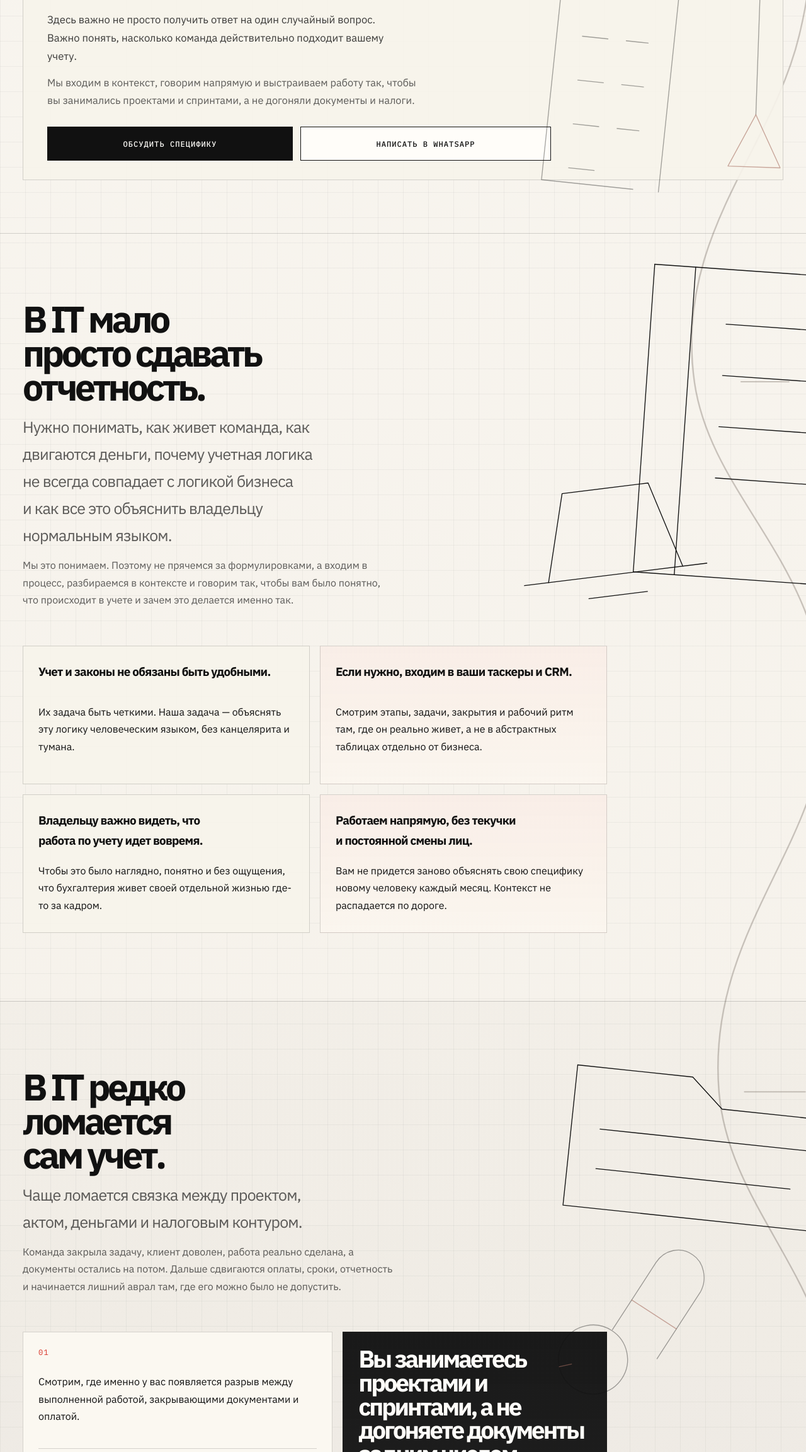
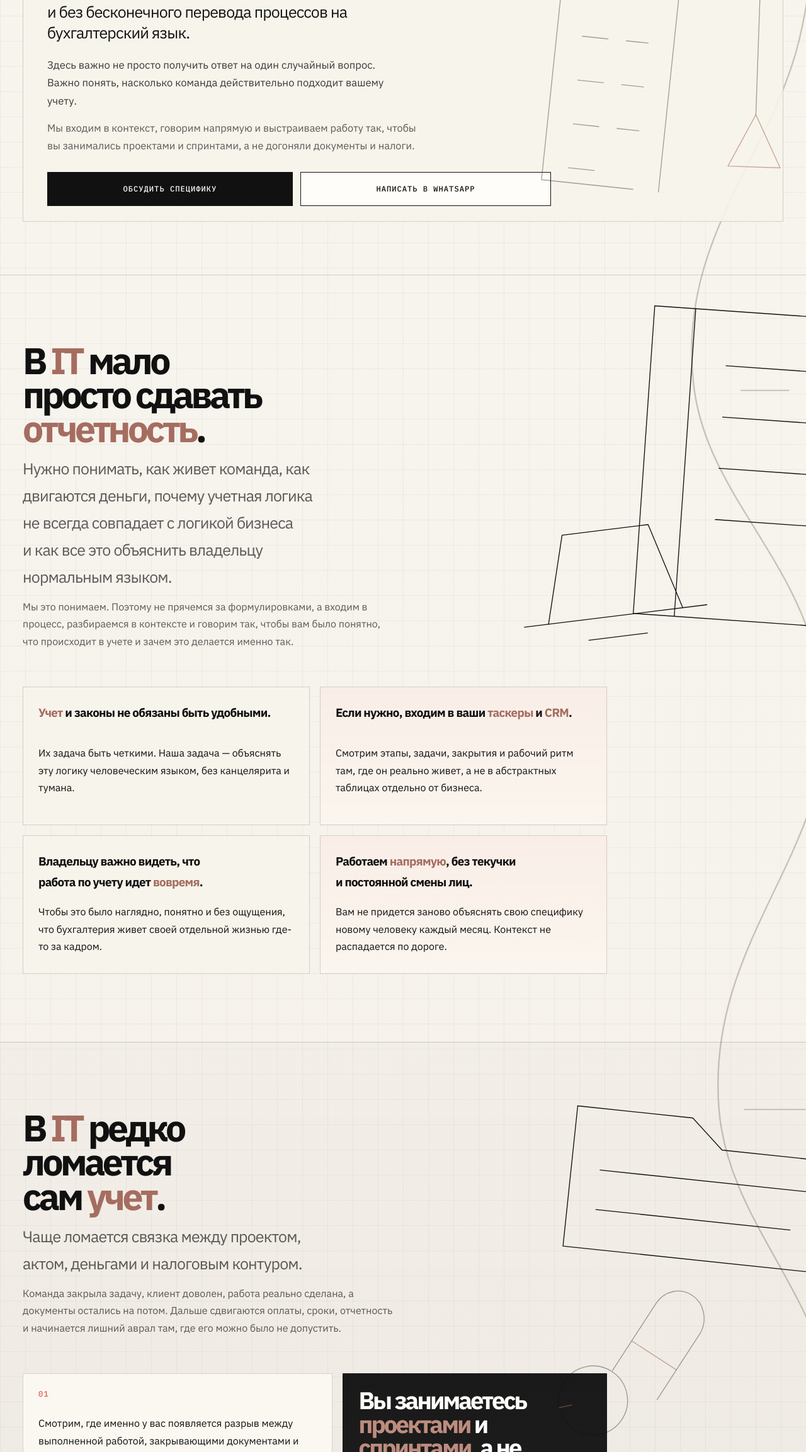
Before and after one commit to marketing-ast/todd, a website: page index.html in a window 1280 px wide. Shown: the part 495-2800 px from the top of the page at 63% size. Drawn offline with Linux system fonts and the light colour scheme.

Commit message:
Highlight headline keywords

```diff
--- a/index.html
+++ b/index.html
@@ -57,9 +57,9 @@
             <div class="hero-panel" data-reveal>
               <div class="hero-panel__body">
                 <h1>
-                  <span>Удаленная</span>
+                  <span><span class="headline-accent">Удаленная</span></span>
                   <span>бухгалтерия</span>
-                  <span>для IT-компаний</span>
+                  <span>для <span class="headline-accent">IT-компаний</span></span>
                 </h1>
                 <p class="hero-subhead">
                   С учетом вашей специфики, темпа команды и без бесконечного перевода процессов на
@@ -117,7 +117,7 @@
         <section class="section" id="fit">
           <div class="container section-grid">
             <div class="section-head" data-reveal>
-              <h2>В IT мало просто сдавать отчетность.</h2>
+              <h2>В <span class="headline-accent">IT</span> мало просто сдавать <span class="headline-accent">отчетность</span>.</h2>
               <div class="section-copy">
                 <p class="section-subhead">
                   Нужно понимать, как живет команда, как двигаются деньги, почему учетная логика не
@@ -134,22 +134,22 @@
 
             <div class="fit-grid">
               <article class="fit-card" data-reveal>
-                <p class="fit-card__title">Учет и законы не обязаны быть удобными.</p>
+                <p class="fit-card__title"><span class="headline-accent">Учет</span> и законы не обязаны быть удобными.</p>
                 <p>Их задача быть четкими. Наша задача — объяснять эту логику человеческим языком, без канцелярита и тумана.</p>
               </article>
 
               <article class="fit-card" data-reveal>
-                <p class="fit-card__title">Если нужно, входим в ваши таскеры и CRM.</p>
+                <p class="fit-card__title">Если нужно, входим в ваши <span class="headline-accent">таскеры</span> и <span class="headline-accent">CRM</span>.</p>
                 <p>Смотрим этапы, задачи, закрытия и рабочий ритм там, где он реально живет, а не в абстрактных таблицах отдельно от бизнеса.</p>
               </article>
 
               <article class="fit-card" data-reveal>
-                <p class="fit-card__title">Владельцу важно видеть, что работа по учету идет вовремя.</p>
+                <p class="fit-card__title">Владельцу важно видеть, что работа по учету идет <span class="headline-accent">вовремя</span>.</p>
                 <p>Чтобы это было наглядно, понятно и без ощущения, что бухгалтерия живет своей отдельной жизнью где-то за кадром.</p>
               </article>
 
               <article class="fit-card" data-reveal>
-                <p class="fit-card__title">Работаем напрямую, без текучки и постоянной смены лиц.</p>
+                <p class="fit-card__title">Работаем <span class="headline-accent">напрямую</span>, без текучки и постоянной смены лиц.</p>
                 <p>Вам не придется заново объяснять свою специфику новому человеку каждый месяц. Контекст не распадается по дороге.</p>
               </article>
             </div>
@@ -174,7 +174,7 @@
         <section class="section section--tint" id="approach">
           <div class="container section-grid">
             <div class="section-head" data-reveal>
-              <h2>В IT редко ломается сам учет.</h2>
+              <h2>В <span class="headline-accent">IT</span> редко ломается сам <span class="headline-accent">учет</span>.</h2>
               <div class="section-copy">
                 <p class="section-subhead">
                   Чаще ломается связка между проектом, актом, деньгами и налоговым контуром.
@@ -204,7 +204,7 @@
               </div>
 
               <article class="focus-card" data-reveal>
-                <h3>Вы занимаетесь проектами и спринтами, а не догоняете документы задним числом.</h3>
+                <h3>Вы занимаетесь <span class="headline-accent">проектами</span> и <span class="headline-accent">спринтами</span>, а не догоняете документы задним числом.</h3>
                 <p>
                   Если у вас уже есть CRM, таск-трекер или свой порядок работы, встроимся в него и
                   подстроим бухгалтерский контур под реальный процесс команды, чтобы владельцу было
@@ -233,7 +233,7 @@
         <section class="section section--teamlight" id="team">
           <div class="container section-grid">
             <div class="section-head section-head--wide" data-reveal>
-              <h2>Большие обороты, сложные налоги, нерезиденты и IT-специфика нам знакомы.</h2>
+              <h2><span class="headline-accent">Большие обороты</span>, сложные налоги, нерезиденты и <span class="headline-accent">IT-специфика</span> нам знакомы.</h2>
               <div class="section-copy">
                 <p class="section-subhead">
                   У нас компактная команда, которая работает вместе больше 10 лет. Вы общаетесь
@@ -249,7 +249,7 @@
 
             <div class="team-grid">
               <article class="team-card" data-reveal>
-                <p class="team-card__title">Финансы и крупный бизнес</p>
+                <p class="team-card__title"><span class="headline-accent">Финансы</span> и крупный бизнес</p>
                 <p>
                   Один из ключевых специалистов пришел из мира финансов: опыт ведения крупных фирм с
                   высокими оборотами, импортом, экспортом и учетом с нерезидентами.
@@ -257,7 +257,7 @@
               </article>
 
               <article class="team-card" data-reveal>
-                <p class="team-card__title">Налоги и HR</p>
+                <p class="team-card__title"><span class="headline-accent">Налоги</span> и HR</p>
                 <p>
                   В команде есть бухгалтер с сильной налоговой практикой, который хорошо держит
                   налоги, кадровый контур, зарплатные вопросы и последние актуальные изменения.
@@ -265,7 +265,7 @@
               </article>
 
               <article class="team-card" data-reveal>
-                <p class="team-card__title">IT и стартапы</p>
+                <p class="team-card__title"><span class="headline-accent">IT</span> и стартапы</p>
                 <p>
                   Есть и бухгалтер с IT-образованием: понимает проектную разработку, digital-процессы,
                   стартапы, спринты, акты и специфику команд, которые быстро двигаются.
@@ -273,7 +273,7 @@
               </article>
 
               <article class="team-card team-card--note" data-reveal>
-                <p class="team-card__title">Как мы работаем с вами</p>
+                <p class="team-card__title">Как мы <span class="headline-accent">работаем</span> с вами</p>
                 <p>
                   Берем столько компаний, сколько можем вести качественно. Поэтому вы общаетесь
                   напрямую с командой, которая знает ваш контекст, не теряет его по дороге и не
@@ -301,7 +301,7 @@
         <section class="section section--cta" id="contact">
           <div class="container section-grid">
             <div class="section-head section-head--cta section-head--wide" data-reveal>
-              <h2>Созвонимся и обсудим ваш учет.</h2>
+              <h2><span class="headline-accent">Созвонимся</span> и обсудим ваш <span class="headline-accent">учет</span>.</h2>
               <div class="section-copy">
                 <p class="section-subhead">
                   Поймем вашу специфику и покажем, где сможем быть полезны именно вам.
--- a/styles.css
+++ b/styles.css
@@ -315,6 +315,15 @@ h3,
   font-weight: 700;
   letter-spacing: -0.078em;
   text-wrap: balance;
+}
+
+.headline-accent {
+  color: var(--brick);
+}
+
+.section--cta .headline-accent,
+.focus-card .headline-accent {
+  color: rgba(196, 145, 130, 0.96);
 }
 
 h1 {
```
